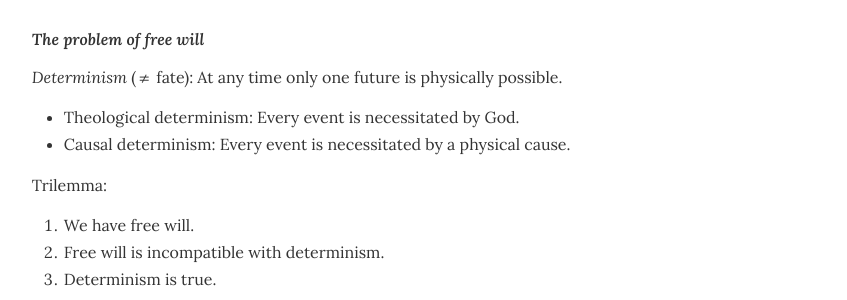
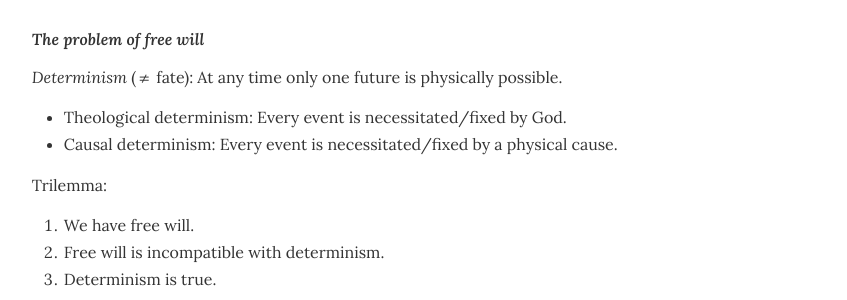
Before and after one commit to dingherself/intro, a Jekyll site: the page built from handouts/_posts/2026-03-09-van-inwagen.md, in a window 1280 px wide and 900 px high, scrolled down 914 px. Shown: the part 153-453 px from the top of the window, without its empty margins (216-1063 px from the left). Built offline with Jekyll 4.4.1, drawn with Linux system fonts in a browser that asks for light colours.

Commit message:
formatting

```diff
--- a/handouts/_posts/2026-03-09-van-inwagen.md
+++ b/handouts/_posts/2026-03-09-van-inwagen.md
@@ -38,8 +38,8 @@ Theodicy: Attempt to justify God’s existence with evil.
 
 *Determinism* (≠ fate): At any time only one future is physically possible.
 
-- Theological determinism: Every event is necessitated by God.
-- Causal determinism: Every event is necessitated by a physical cause.
+- Theological determinism: Every event is necessitated/fixed by God.
+- Causal determinism: Every event is necessitated/fixed by a physical cause.
 
 Trilemma:
 
```
